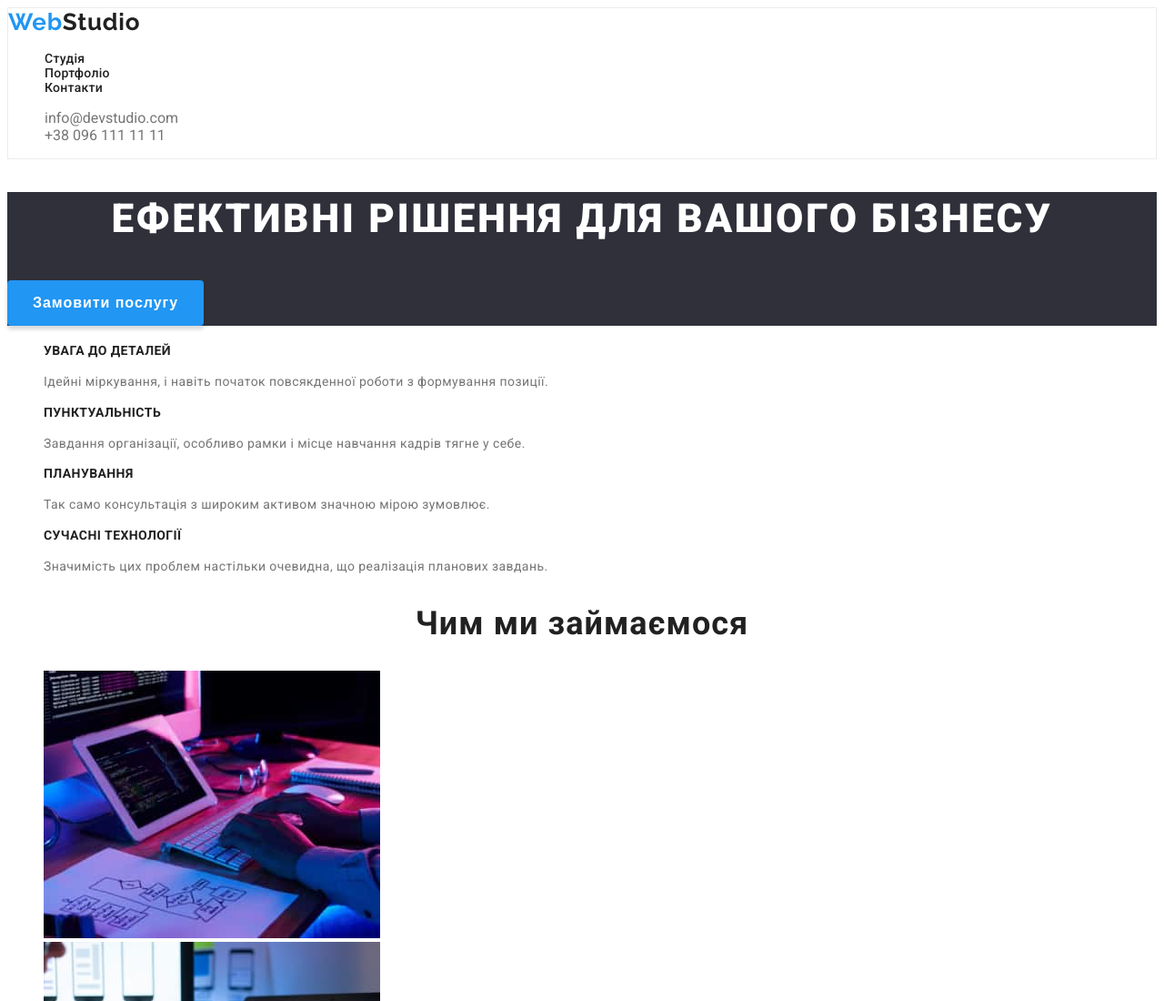
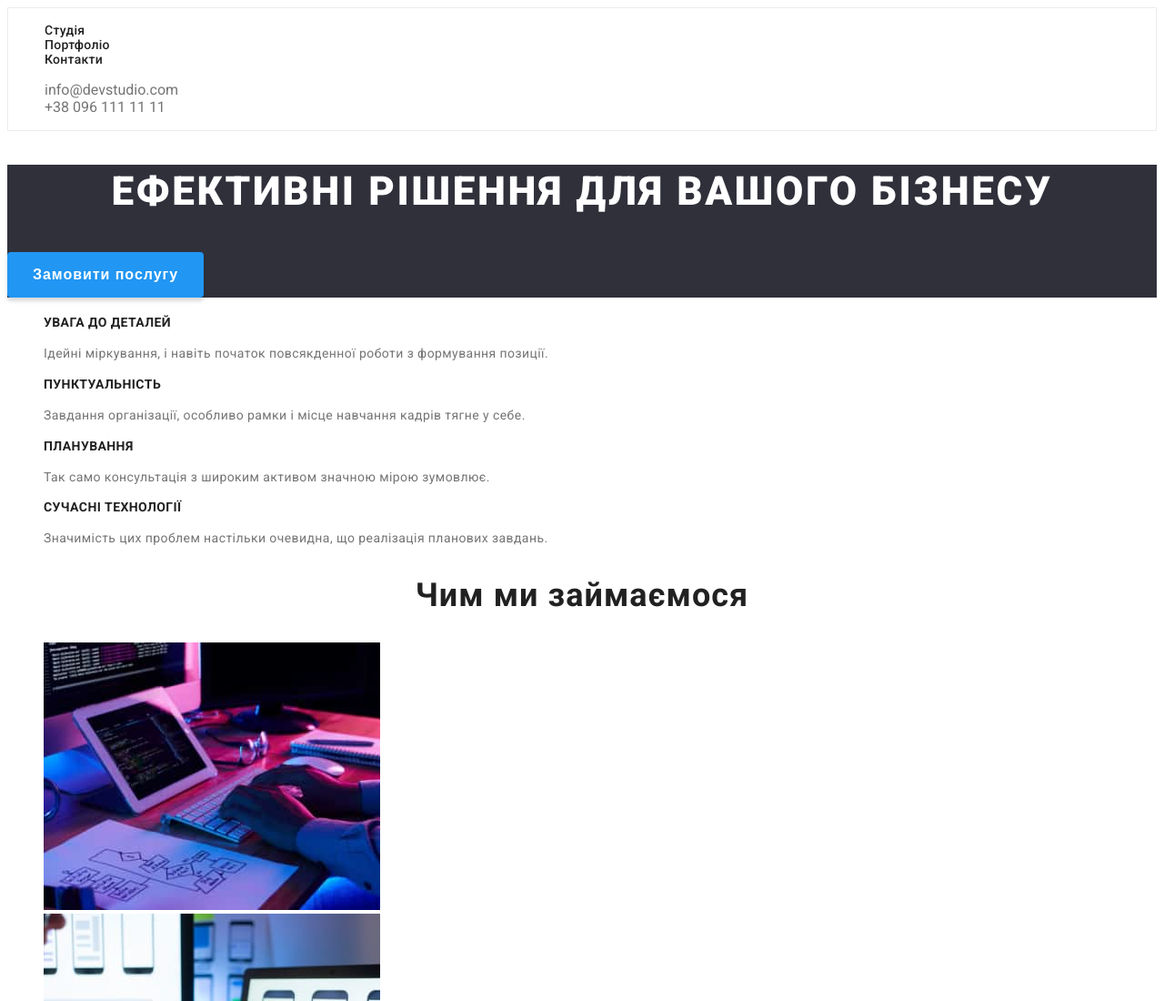
Before and after one commit to MrScreamer/goit-markup-hw-02, a plain HTML site: page index.html in a window 1280 px wide. Shown: the top 1100 px of the page at 91% size. Drawn offline with Linux system fonts and the light colour scheme; files whose address does not match are found by name.

Commit message:
changing nav

```diff
--- a/index.html
+++ b/index.html
@@ -17,9 +17,9 @@
   <body>
     <header class="header">
       <nav class="nav">
-        <a href="/index.html" class="logo-blue logo"
+        <!-- <a href="/index.html" class="logo-blue logo"
           >Web<span class="logo-black logo">Studio</span></a
-        >
+        > -->
         <ul class="nav-list">
           <li><a href="./index.html" class="nav-list-link">Студія</a></li>
           <li>
```
